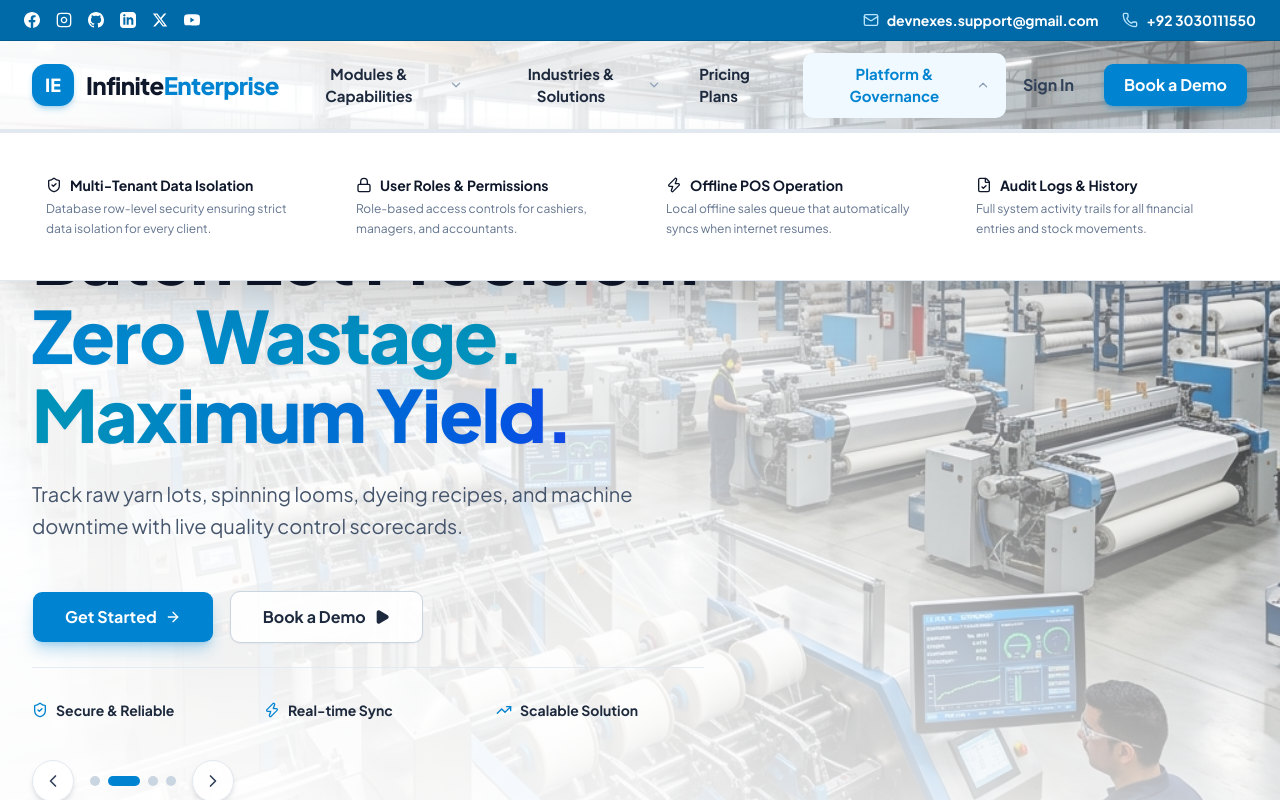
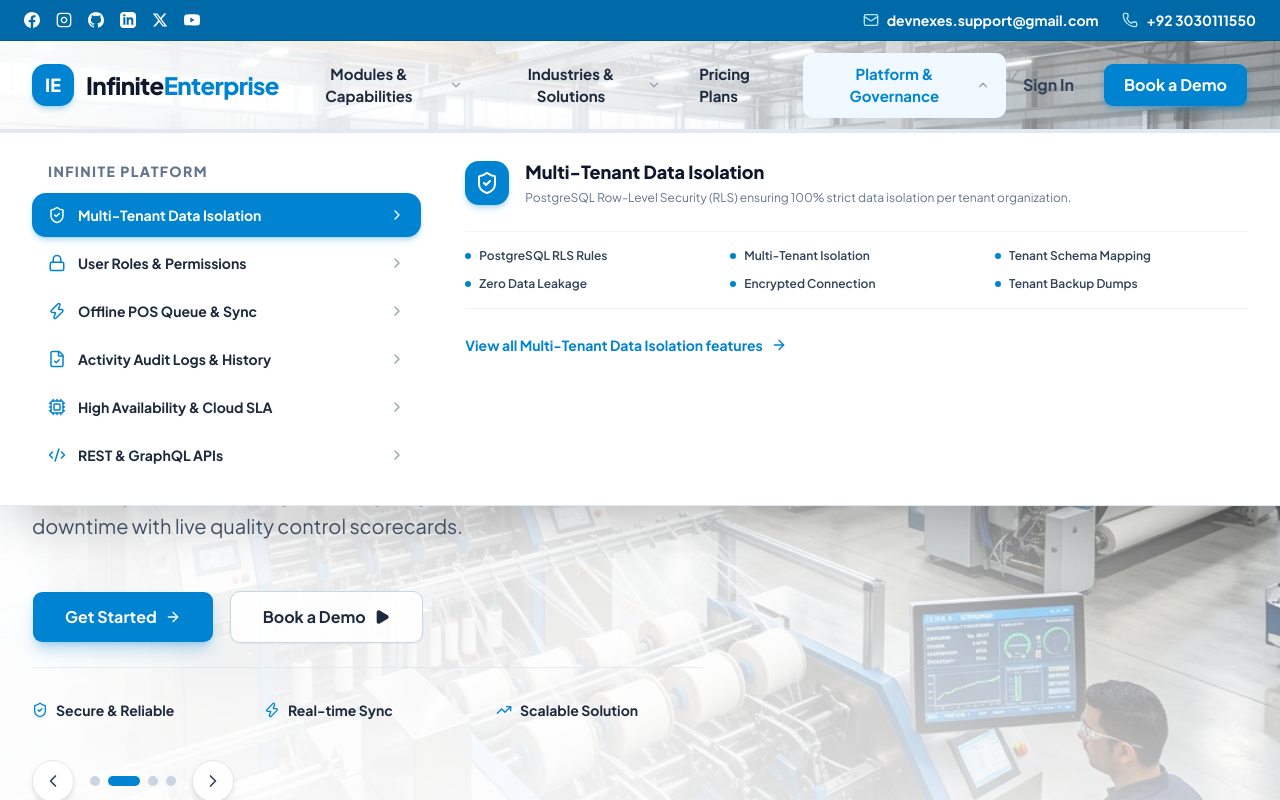
Before and after one commit to arhamsolution-me/ERP, a Next.js app in the folder apps/web/: page / in a window 1280 px wide. Both pictures are taken after a click on the button "Platform & Governance". Shown: the top 800 px of the page. Built offline with nearby package versions, Linux system fonts and the light colour scheme.

Commit message:
feat: convert Platform & Governance mega menu to identical sidebar-tabbed interactive layout

```diff
--- a/apps/web/components/marketing-header.tsx
+++ b/apps/web/components/marketing-header.tsx
@@ -37,6 +37,7 @@
   const [isScrolled, setIsScrolled] = useState(false);
   const [activeModuleTab, setActiveModuleTab] = useState<string>("production");
   const [activeIndustryTab, setActiveIndustryTab] = useState<string>("textile");
+  const [activePlatformTab, setActivePlatformTab] = useState<string>("security_rls");
 
   useEffect(() => {
     const handleScroll = () => {
@@ -53,6 +54,99 @@
   const toggleMenu = (menu: string) => {
     setActiveMenu(activeMenu === menu ? null : menu);
   };
+
+  const platformTabs = [
+    {
+      id: "security_rls",
+      title: "Multi-Tenant Data Isolation",
+      icon: ShieldCheck,
+      desc: "PostgreSQL Row-Level Security (RLS) ensuring 100% strict data isolation per tenant organization.",
+      features: [
+        "PostgreSQL RLS Rules",
+        "Multi-Tenant Isolation",
+        "Tenant Schema Mapping",
+        "Zero Data Leakage",
+        "Encrypted Connection",
+        "Tenant Backup Dumps"
+      ],
+      link: "/features#security"
+    },
+    {
+      id: "rbac",
+      title: "User Roles & Permissions",
+      icon: Lock,
+      desc: "Fine-grained role-based access control, permission decorators, and user group management.",
+      features: [
+        "Granular RBAC Roles",
+        "Permission Decorators",
+        "Cashier/Manager Groups",
+        "Clerk OAuth & MFA",
+        "Session Timeout Rules",
+        "User Access Audits"
+      ],
+      link: "/features#security"
+    },
+    {
+      id: "offline_pos",
+      title: "Offline POS Queue & Sync",
+      icon: Zap,
+      desc: "Local indexedDB offline sales queue that automatically reconciles when internet connection resumes.",
+      features: [
+        "IndexedDB Local Queue",
+        "Auto Internet Recon",
+        "Zero-Downtime Billing",
+        "Conflict Resolution",
+        "Offline Register Sync",
+        "Receipt Fallback"
+      ],
+      link: "/features#security"
+    },
+    {
+      id: "audit_logs",
+      title: "Activity Audit Logs & History",
+      icon: FileCheck,
+      desc: "Complete immutable audit trail for every financial voucher, stock movement, and user login action.",
+      features: [
+        "Immutable Audit Trails",
+        "Stock Movement Logs",
+        "Voucher Edit History",
+        "User Login IP Tracking",
+        "CSV Audit Export",
+        "Compliance Archiving"
+      ],
+      link: "/features#security"
+    },
+    {
+      id: "cloud_sla",
+      title: "High Availability & Cloud SLA",
+      icon: Cpu,
+      desc: "Engineered on NestJS microservices & Next.js SSR with 99.99% uptime SLA guarantee.",
+      features: [
+        "99.99% Cloud SLA",
+        "NestJS Microservices",
+        "PostgreSQL Replicas",
+        "Automatic Failover",
+        "Global Edge CDN",
+        "Real-Time Health Checks"
+      ],
+      link: "/features#security"
+    },
+    {
+      id: "api_integrations",
+      title: "REST & GraphQL APIs",
+      icon: Code2,
+      desc: "Robust API endpoints for custom ERP integrations, webhook triggers, and third-party tools.",
+      features: [
+        "REST API v1 Endpoints",
+        "GraphQL Query Engine",
+        "Webhook Triggers",
+        "API Key Management",
+        "Rate Limiting",
+        "Swagger OpenAPI Spec"
+      ],
+      link: "/features#security"
+    }
+  ];
 
   const industryTabs = [
     {
@@ -630,40 +724,83 @@
                 </div>
               )}
 
-              {/* SUBHEADER MENU 3: PLATFORM & GOVERNANCE */}
+              {/* SUBHEADER MENU 3: PLATFORM & GOVERNANCE (SIDEBAR TABBED LAYOUT) */}
               {activeMenu === "platform" && (
-                <div className="grid grid-cols-1 md:grid-cols-4 gap-6">
+                <div className="grid grid-cols-1 lg:grid-cols-12 gap-6 items-start">
 
-                  <div className="p-3.5 rounded-xl hover:bg-slate-50 transition-all">
-                    <div className="flex items-center gap-2 text-sm font-bold text-slate-900 mb-1">
-                      <ShieldCheck className="w-4 h-4 text-slate-900" />
-                      <span>Multi-Tenant Data Isolation</span>
+                  {/* LEFT SIDEBAR NAVIGATION */}
+                  <div className="lg:col-span-4 space-y-1">
+                    <span className="text-sm font-black tracking-widest text-slate-500 uppercase mb-3 block px-4 font-sans">
+                      INFINITE PLATFORM
+                    </span>
+                    {platformTabs.map((tab) => {
+                      const IconComp = tab.icon;
+                      const isActive = activePlatformTab === tab.id;
+                      return (
+                        <button
+                          key={tab.id}
+                          onMouseEnter={() => setActivePlatformTab(tab.id)}
+                          onClick={() => setActivePlatformTab(tab.id)}
+                          className={`w-full flex items-center justify-between px-4 py-3 rounded-xl text-sm font-bold transition-all ${
+                            isActive
+                              ? "bg-sky-600 text-white shadow-md shadow-sky-600/25"
+                              : "text-slate-800 hover:text-sky-600 hover:bg-slate-50"
+                          }`}
+                        >
+                          <div className="flex items-center gap-3">
+                            <IconComp className={`w-4.5 h-4.5 shrink-0 ${isActive ? "text-white" : "text-sky-600"}`} />
+                            <span>{tab.title}</span>
                           </div>
-                    <p className="text-xs text-slate-500 leading-relaxed">Database row-level security ensuring strict data isolation for every client.</p>
+                          <ChevronRight className={`w-4 h-4 shrink-0 transition-transform ${isActive ? "text-white" : "text-slate-400"}`} />
+                        </button>
+                      );
+                    })}
                   </div>
 
-                  <div className="p-3.5 rounded-xl hover:bg-slate-50 transition-all">
-                    <div className="flex items-center gap-2 text-sm font-bold text-slate-900 mb-1">
-                      <Lock className="w-4 h-4 text-slate-900" />
-                      <span>User Roles & Permissions</span>
+                  {/* RIGHT CONTENT DISPLAY PANEL */}
+                  <div className="lg:col-span-8 pl-5 space-y-5">
+                    {(() => {
+                      const currentTab = platformTabs.find(t => t.id === activePlatformTab) || platformTabs[0];
+                      const IconMain = currentTab.icon;
+                      return (
+                        <div className="space-y-6">
+                          {/* Platform Header & Description */}
+                          <div className="flex items-start gap-4">
+                            <div className="w-11 h-11 rounded-xl bg-sky-600 text-white flex items-center justify-center shadow-md shadow-sky-600/25 shrink-0">
+                              <IconMain className="w-6 h-6" />
                             </div>
-                    <p className="text-xs text-slate-500 leading-relaxed">Role-based access controls for cashiers, managers, and accountants.</p>
+                            <div className="space-y-1">
+                              <h3 className="text-lg font-extrabold text-slate-900 leading-tight">
+                                {currentTab.title}
+                              </h3>
+                              <p className="text-xs text-slate-500 leading-relaxed max-w-xl">
+                                {currentTab.desc}
+                              </p>
+                            </div>
                           </div>
 
-                  <div className="p-3.5 rounded-xl hover:bg-slate-50 transition-all">
-                    <div className="flex items-center gap-2 text-sm font-bold text-slate-900 mb-1">
-                      <Zap className="w-4 h-4 text-slate-900" />
-                      <span>Offline POS Operation</span>
+                          {/* 3-Column Bullet Features Grid */}
+                          <div className="grid grid-cols-1 sm:grid-cols-2 md:grid-cols-3 gap-3 pt-4 pb-4 border-t border-b border-slate-100">
+                            {currentTab.features.map((feat, idx) => (
+                              <div key={idx} className="flex items-center gap-2 text-xs font-semibold text-slate-700">
+                                <span className="w-1.5 h-1.5 rounded-full bg-sky-600 shrink-0" />
+                                <span>{feat}</span>
                               </div>
-                    <p className="text-xs text-slate-500 leading-relaxed">Local offline sales queue that automatically syncs when internet resumes.</p>
+                            ))}
                           </div>
 
-                  <div className="p-3.5 rounded-xl hover:bg-slate-50 transition-all">
-                    <div className="flex items-center gap-2 text-sm font-bold text-slate-900 mb-1">
-                      <FileCheck className="w-4 h-4 text-slate-900" />
-                      <span>Audit Logs & History</span>
+                          {/* Bottom CTA Action Link */}
+                          <Link
+                            href={currentTab.link}
+                            onClick={() => setActiveMenu(null)}
+                            className="inline-flex items-center gap-2 text-sm font-bold text-sky-600 hover:text-sky-700 group transition-colors"
+                          >
+                            <span>View all {currentTab.title} features</span>
+                            <ArrowRight className="w-4 h-4 group-hover:translate-x-1 transition-transform" />
+                          </Link>
                         </div>
-                    <p className="text-xs text-slate-500 leading-relaxed">Full system activity trails for all financial entries and stock movements.</p>
+                      );
+                    })()}
                   </div>
 
                 </div>
```
Lines whose indentation alone changed are shown as unchanged.
